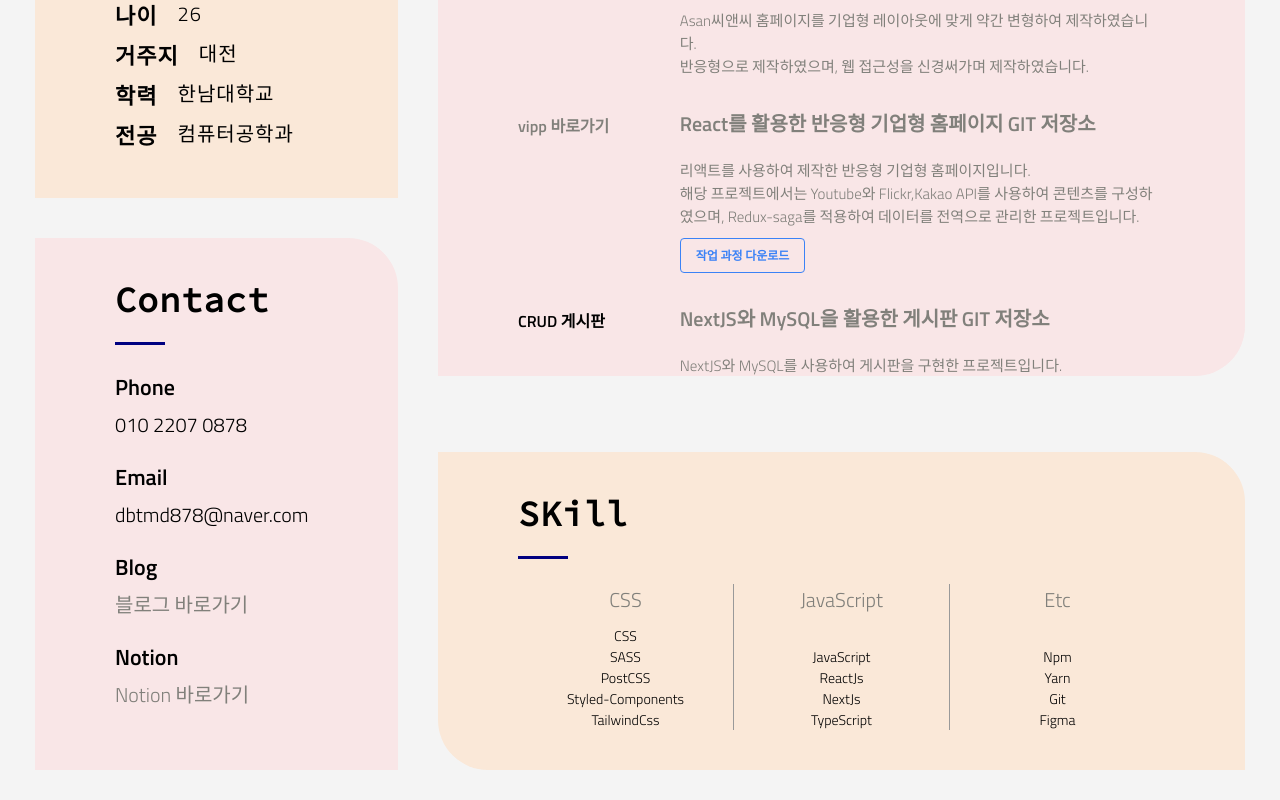
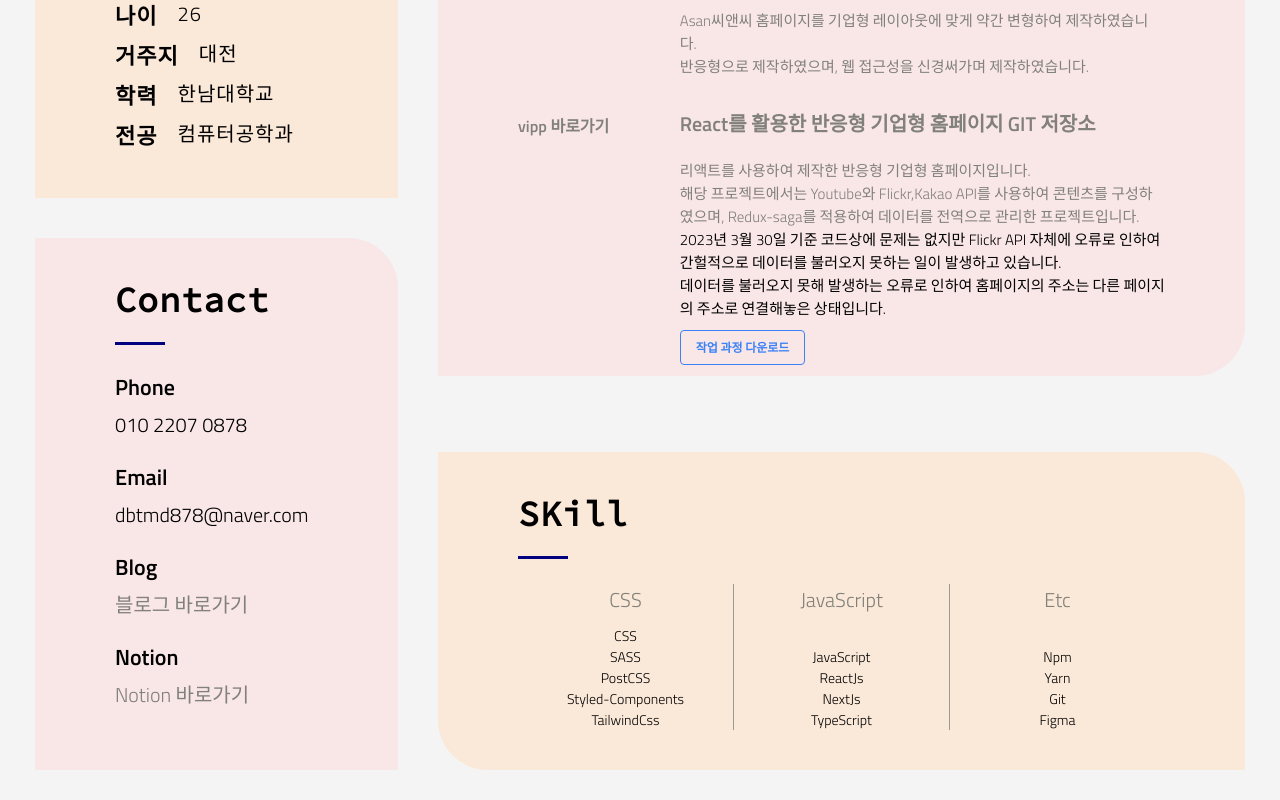
Before and after one commit to SeungGukYoo/Resume, a React (Create React App) app: page / in a window 1280 px wide. Shown: the part 667-1467 px from the top of the page. Built offline with nearby package versions, Linux system fonts and the light colour scheme; a web font is replaced by a local one.

Commit message:
경고 문구 추가

```diff
--- a/src/components/Experience.js
+++ b/src/components/Experience.js
@@ -186,7 +186,7 @@ function Experience() {
       </article>
       <article>
         <div>
-          <p onClick={() => moveSite("https://seunggukyoo.github.io/react_homepage/#/")}>vipp 바로가기</p>
+          <p onClick={() => moveSite("https://seunggukyoo.github.io/react_homepage/#/department")}>vipp 바로가기</p>
         </div>
         <div>
           <h2 onClick={() => moveSite("https://github.com/SeungGukYoo/react_homepage")}>
@@ -195,7 +195,13 @@ function Experience() {
           <p>
             리액트를 사용하여 제작한 반응형 기업형 홈페이지입니다. <br />
             해당 프로젝트에서는 Youtube와 Flickr,Kakao API를 사용하여 콘텐츠를 구성하였으며, Redux-saga를 적용하여
-            데이터를 전역으로 관리한 프로젝트입니다.
+            데이터를 전역으로 관리한 프로젝트입니다. <br />
+            <span className="caution">
+              2023년 3월 30일 기준 코드상에 문제는 없지만 Flickr API 자체에 오류로 인하여 간헐적으로 데이터를 불러오지
+              못하는 일이 발생하고 있습니다. <br />
+              데이터를 불러오지 못해 발생하는 오류로 인하여 홈페이지의 주소는 다른 페이지의 주소로 연결해놓은
+              상태입니다.
+            </span>
           </p>
           <p
             onClick={() =>
@@ -237,8 +243,8 @@ function Experience() {
             Recoil을 사용하여 영화데이터와 모달 상태를 전역으로 관리해본 프로젝트입니다. <br />
             firebase를 사용하여 회원가입, 로그인, 로그아웃 적용하였습니다. <br />
             <span className="caution">
-              2023년 3월 28일 기준 이전에는 문제 없던 배경 이미지를 갑자기 불러오지 못하는 현상이 발생하였습니다. 이외의
-              기능은 정상 작동합니다.
+              2023년 3월 28일 기준 배포후 배경 이미지를 불러오지 못하는 현상이 발생하였습니다. <br />
+              이외의 기능은 정상적으로 동작중입니다.
             </span>
           </p>
           <p
```
